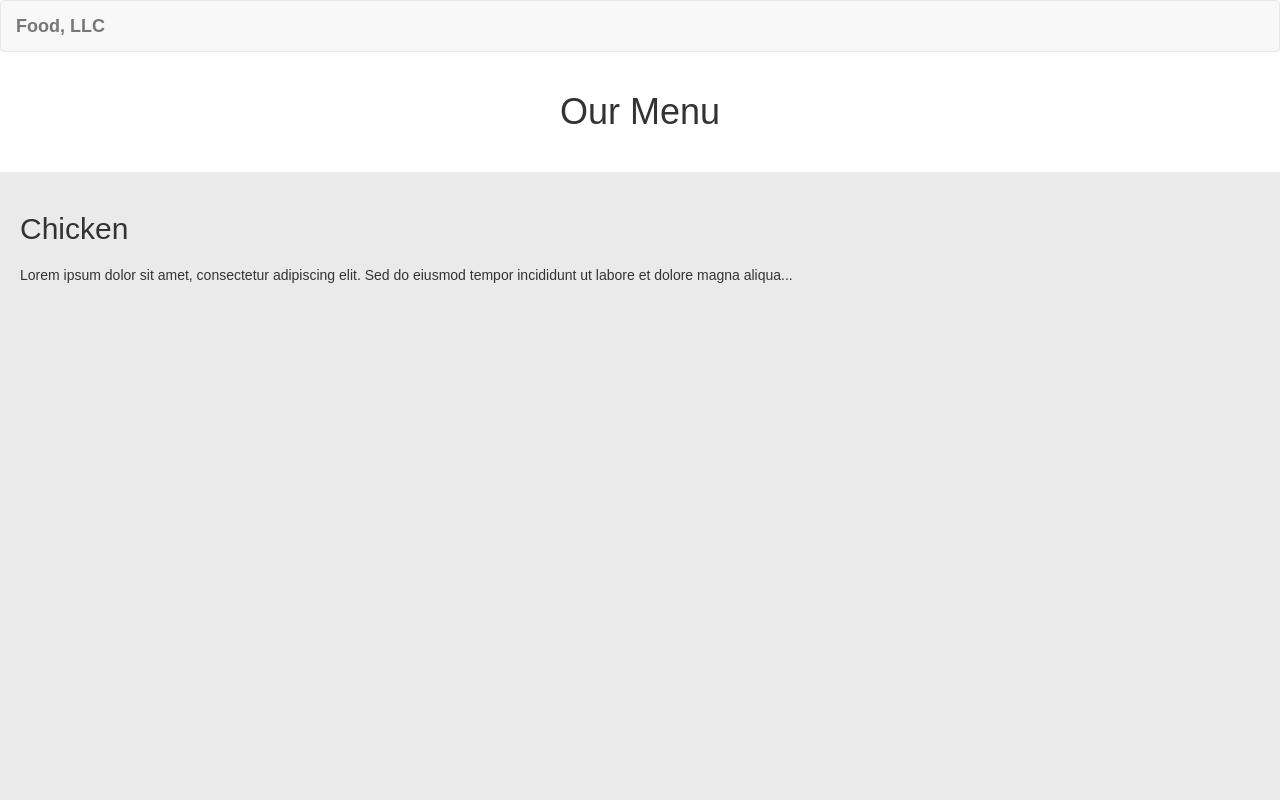
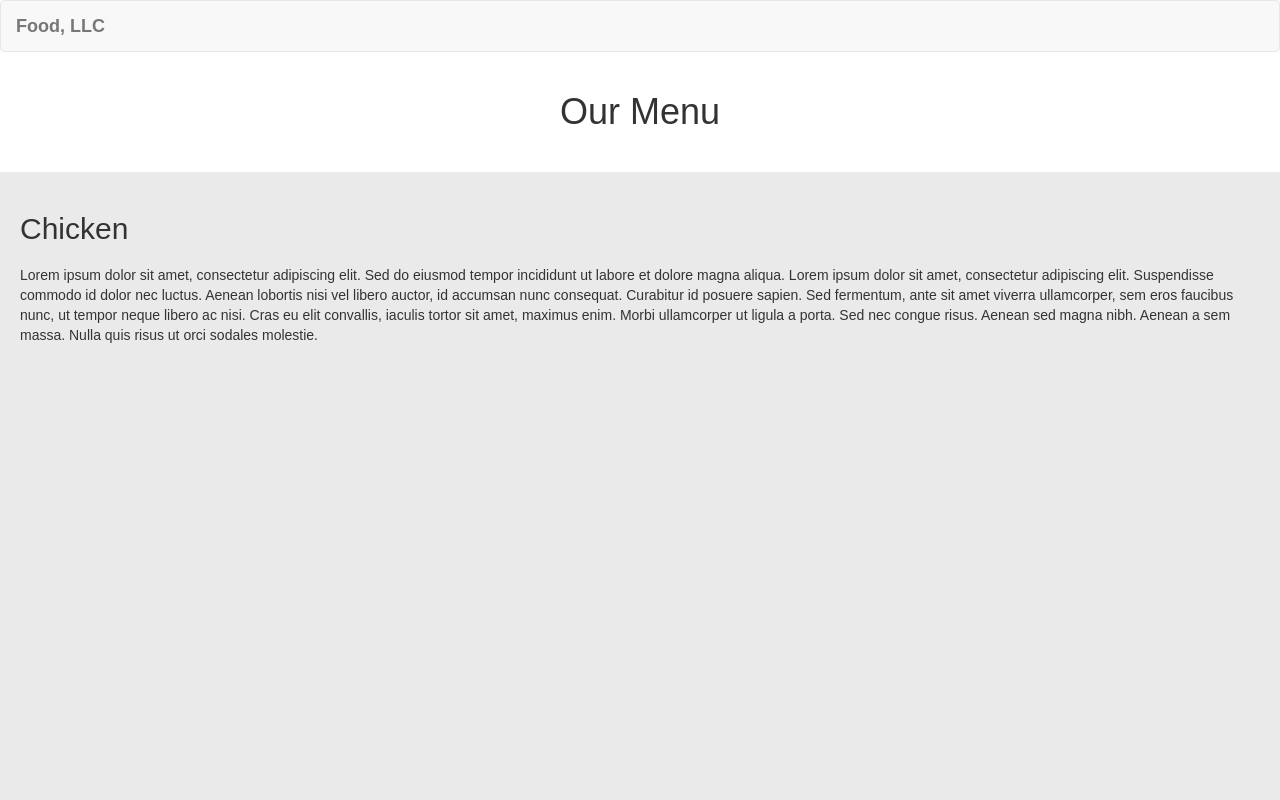
Before and after one commit to jayjam228/module3_solution, a plain HTML site: page index.html in a window 1280 px wide. Shown: the top 800 px of the page. Drawn offline with nearby package versions, Linux system fonts and the light colour scheme.

Commit message:
Update index.html

```diff
--- a/index.html
+++ b/index.html
@@ -41,7 +41,7 @@
         <div class="row">
             <div class="col-xs-12 content-section">
                 <h2>Chicken</h2>
-                <p>Lorem ipsum dolor sit amet, consectetur adipiscing elit. Sed do eiusmod tempor incididunt ut labore et dolore magna aliqua...</p>
+                <p>Lorem ipsum dolor sit amet, consectetur adipiscing elit. Sed do eiusmod tempor incididunt ut labore et dolore magna aliqua. Lorem ipsum dolor sit amet, consectetur adipiscing elit. Suspendisse commodo id dolor nec luctus. Aenean lobortis nisi vel libero auctor, id accumsan nunc consequat. Curabitur id posuere sapien. Sed fermentum, ante sit amet viverra ullamcorper, sem eros faucibus nunc, ut tempor neque libero ac nisi. Cras eu elit convallis, iaculis tortor sit amet, maximus enim. Morbi ullamcorper ut ligula a porta. Sed nec congue risus. Aenean sed magna nibh. Aenean a sem massa. Nulla quis risus ut orci sodales molestie.</p>
             </div>
         </div>
     </div>
```
